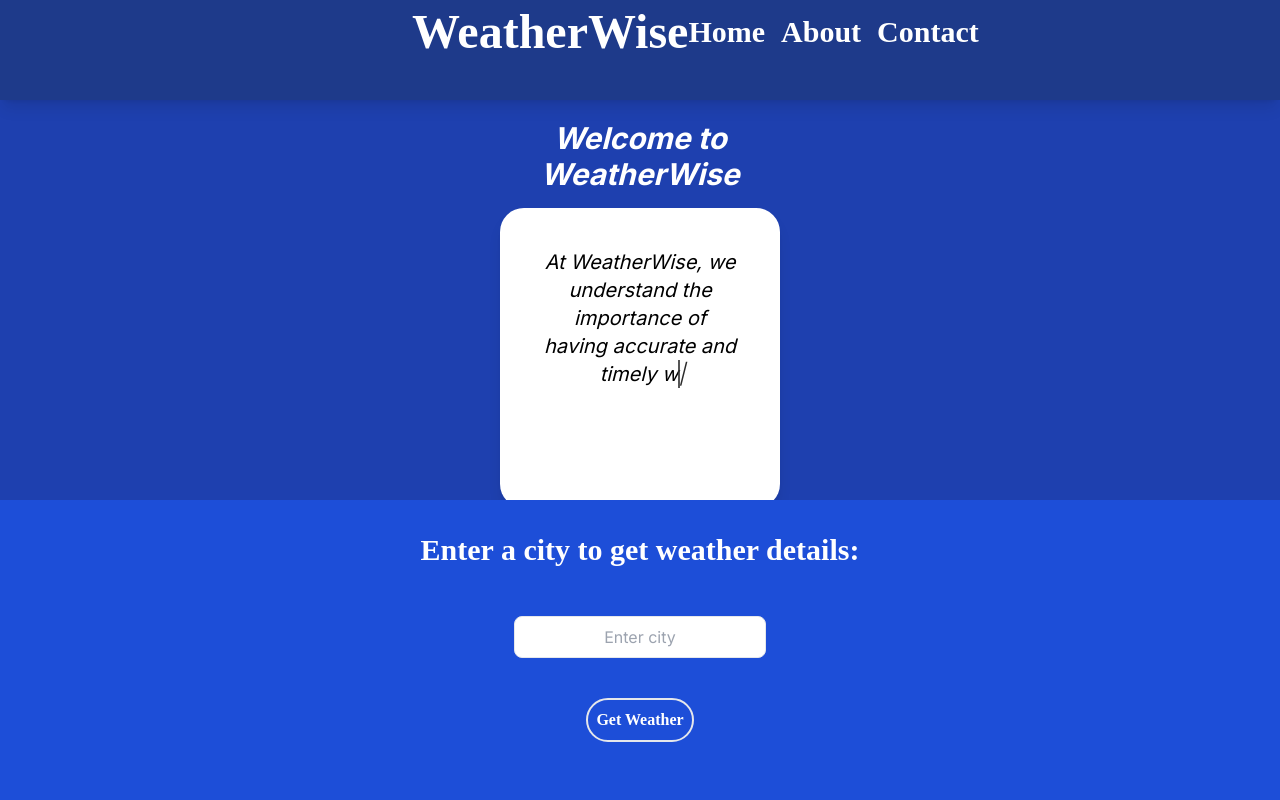
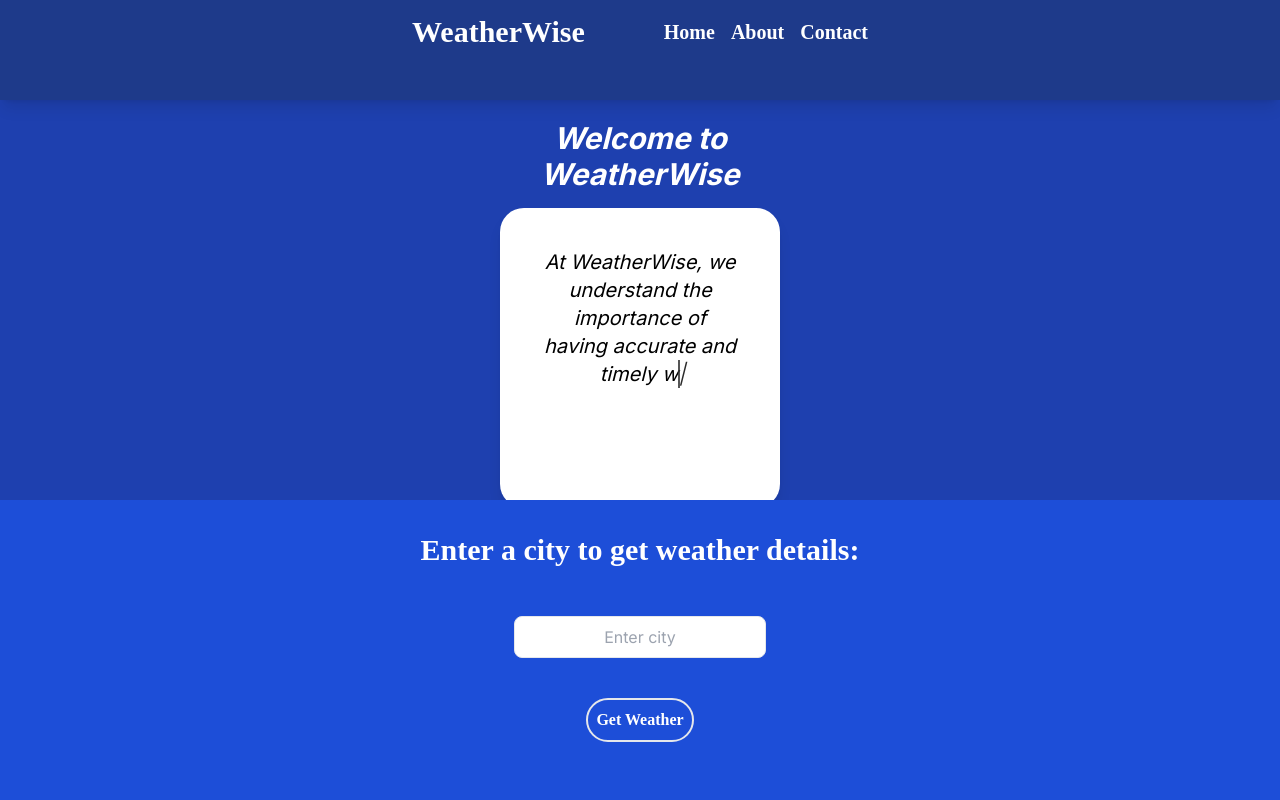
Before and after one commit to joelclaudius/weather-app, a React (Create React App) app: page / in a window 1280 px wide. Shown: the top 800 px of the page. Built offline with nearby package versions, Linux system fonts and the light colour scheme.

Commit message:
Update build

```diff
--- a/src/Header.js
+++ b/src/Header.js
@@ -8,9 +8,9 @@ const Header = () => {
       <div className="max-w-7xl mx-auto px-4 sm:px-6 lg:px-8">
         <div className="flex justify-between items-center h-16">
           <div className="flex items-center">
-            <span className="lg:text-5xl text-3xl font-bold">WeatherWise</span>
+            <span className="lg:text-3xl text-3xl font-bold">WeatherWise</span>
           </div>
-          <div className="flex items-center space-x-4 text-xl lg:text-3xl">
+          <div className="flex items-center space-x-4 text-xl lg:text-xl">
             <a href="#" className="text-white hover:text-gray-300">
               Home
             </a>
```
Also changed, not shown: 11 other files (tests, documents, lock files or other folders).
